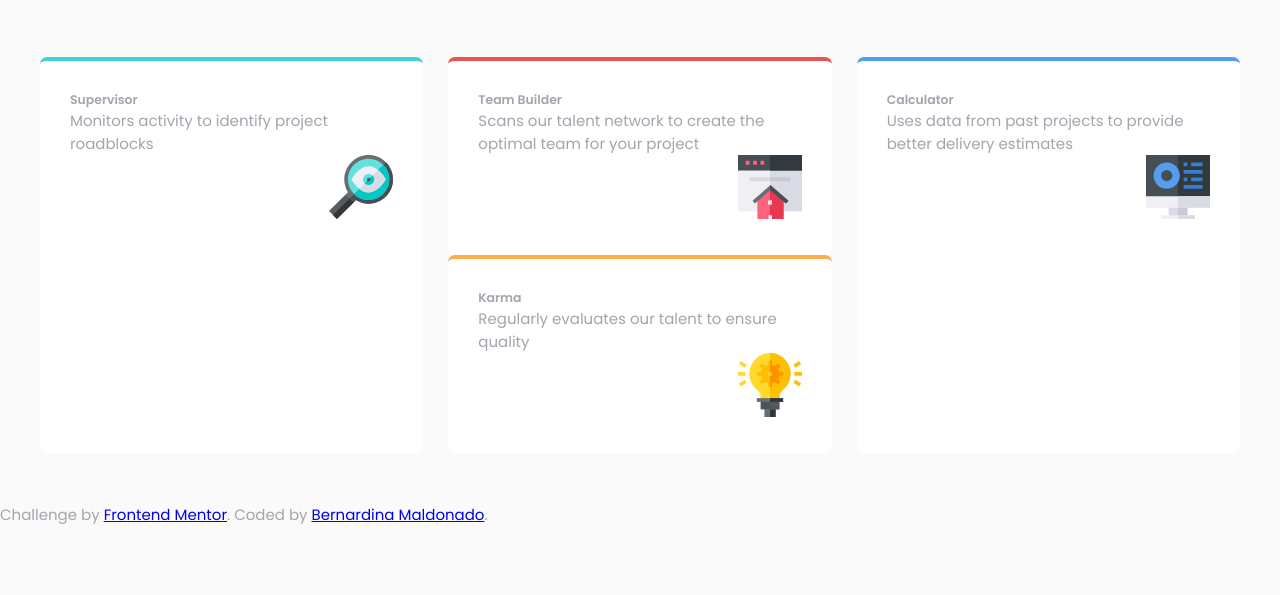
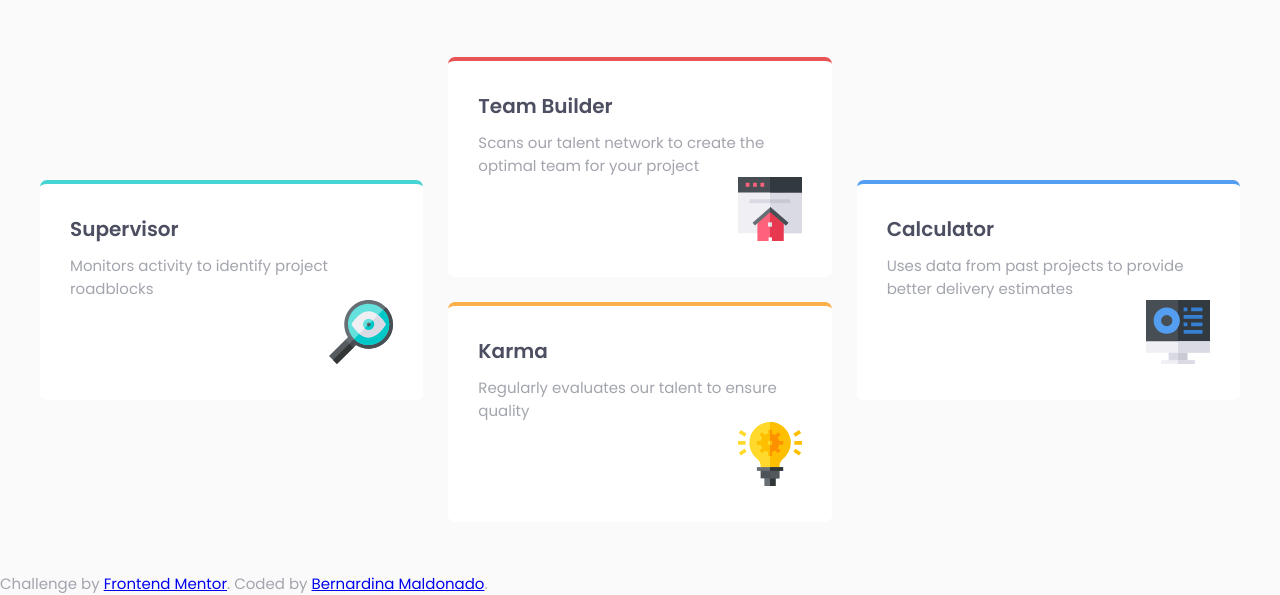
Before and after one commit to btlmaldonado530/four-card-feature-section, a plain HTML site: page four-card-feature-section-master/index.html in a window 1280 px wide. Shown: the part 221-816 px from the top of the page. Drawn offline with Linux system fonts and the light colour scheme.

Commit message:
fixed box placement, box text color

```diff
--- a/four-card-feature-section-master/style.css
+++ b/four-card-feature-section-master/style.css
@@ -54,21 +54,34 @@ header p {
 }
 
 .box1 {
-  border-top: 4px solid;
-  border-color: hsl(180, 62%, 55%);
+  border-top: 4px solid hsl(180, 62%, 55%);
 }
 
 .box2 {
-  border-top: 4px solid;
-  border-color: hsl(0, 78%, 62%);
+  border-top: 4px solid hsl(0, 78%, 62%);
 }
 
 .box3 {
-  border-top: 4px solid;
-  border-color: hsl(34, 97%, 64%);
+  border-top: 4px solid hsl(34, 97%, 64%);
 }
 
 .box4 {
-  border-top: 4px solid;
-  border-color: hsl(212, 86%, 64%);
+  border-top: 4px solid hsl(212, 86%, 64%);
 }
+
+.box-text h5 {
+  font-size: 20px;
+  color: hsl(234, 12%, 34%);
+  margin-bottom: 10px;
+}
+
+.box-container {
+  display: flex;
+  flex-direction: column;
+  gap: 25px;
+}
+
+.box1,
+.box4 {
+  align-self: center;
+}
```
